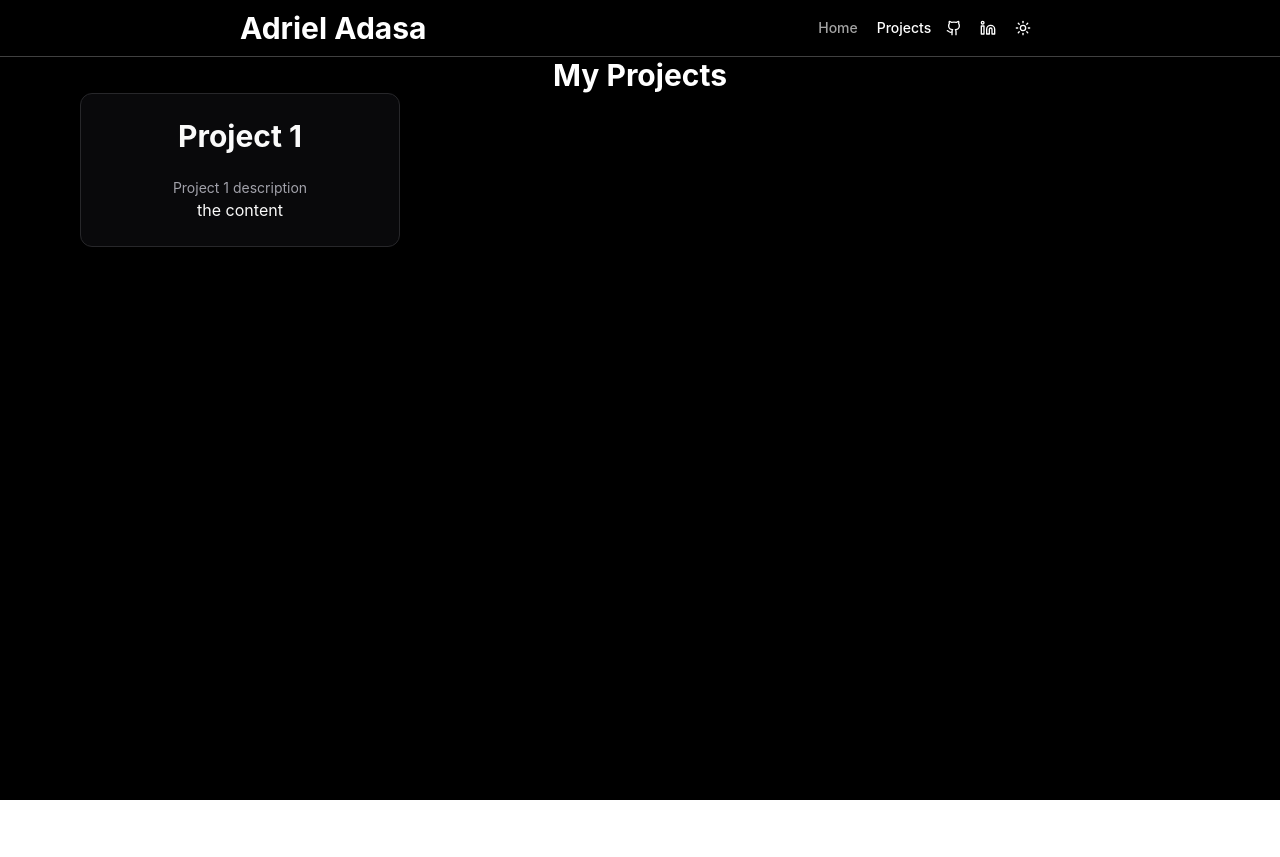
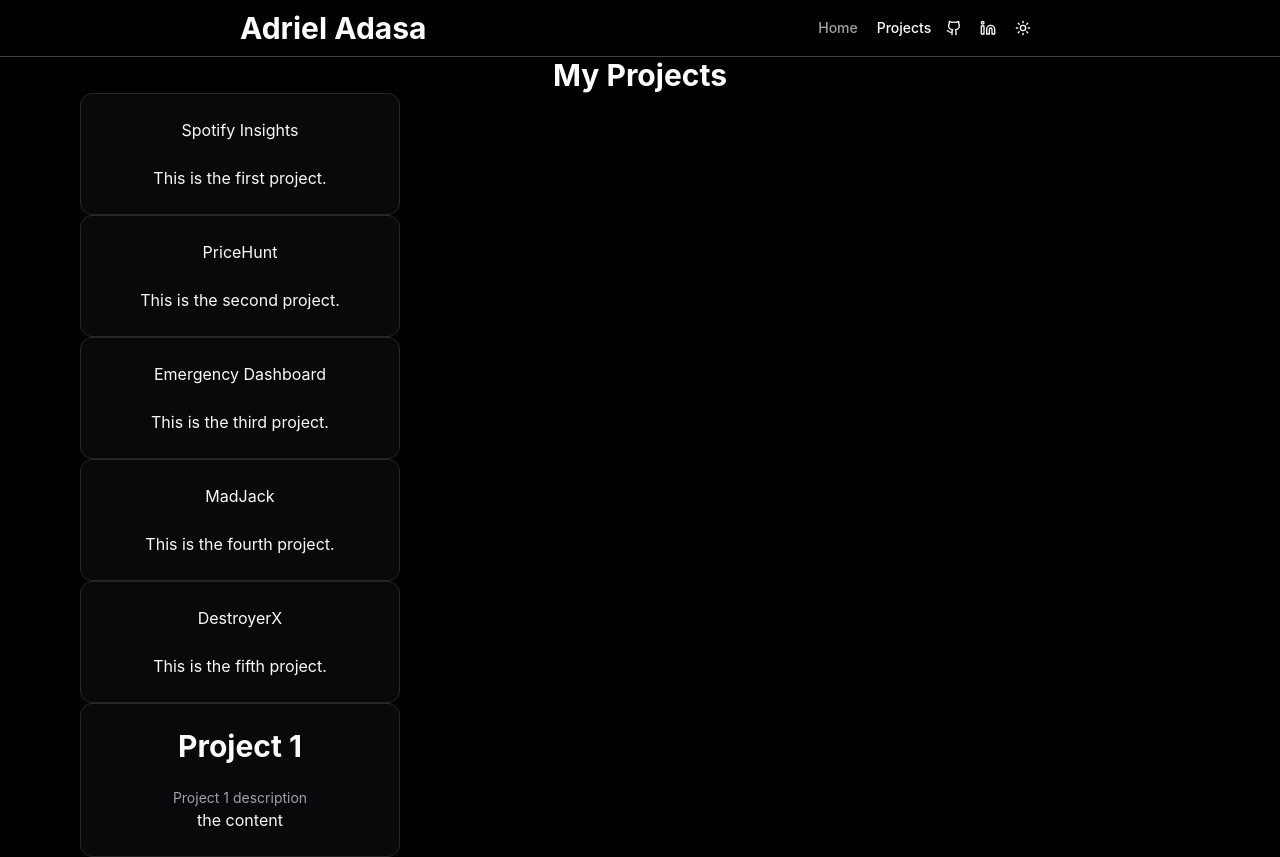
Before and after one commit to adr-ada/adr-ada.github.io, a React (Vite) app: page /projects in a window 1280 px wide. Before the commit the page ends 800 px from the top, so only its background shows below. Built offline with nearby package versions, Linux system fonts and the light colour scheme.

Commit message:
added basic projects

```diff
--- a/src/Projects.tsx
+++ b/src/Projects.tsx
@@ -10,11 +10,15 @@ import {
 } from "@/components/ui/card"
 const Projects = () => {
     const projectList = [
-        { id: 1, name: "Project 1", description: "This is the first project." },
-        { id: 2, name: "Project 2", description: "This is the second project." },
-        { id: 3, name: "Project 3", description: "This is the third project." },
+        { id: 1, name: "Spotify Insights", description: "This is the first project." },
+        { id: 2, name: "PriceHunt", description: "This is the second project." },
+        { id: 3, name: "Emergency Dashboard", description: "This is the third project." },
+        { id: 4, name: "MadJack", description: "This is the fourth project." },
+        { id: 5, name: "DestroyerX", description: "This is the fifth project." },
     ];
 
+    // https://github.com/wesbos/hot-tips/tree/main/remix-ticket
+    // https://github.com/simeydotme/pokemon-cards-css
     return (
         // <div className="top-0 flex flex-col items-center justify-center min-h-screen">
         //     <h1 className="text-3xl font-bold mb-6">My Projects</h1>
@@ -29,7 +33,14 @@ const Projects = () => {
         // </div>
         <div className="flex flex-col">
             <h1 className="text-3xl font-bold">My Projects</h1>
-            <div className="px-20">
+            <div className="px-20 flex flex-col">
+                {projectList.map((project) => (
+                    <Card className="w-80" key={project.id}>
+                        <CardHeader>{project.name}</CardHeader>
+                        <CardDescription></CardDescription>
+                        <CardContent>{project.description}</CardContent>
+                    </Card>
+                ))}
                 <Card className="w-80">
                     <CardHeader className="text-3xl font-bold">Project 1</CardHeader>
                     <CardDescription>Project 1 description</CardDescription>
```
